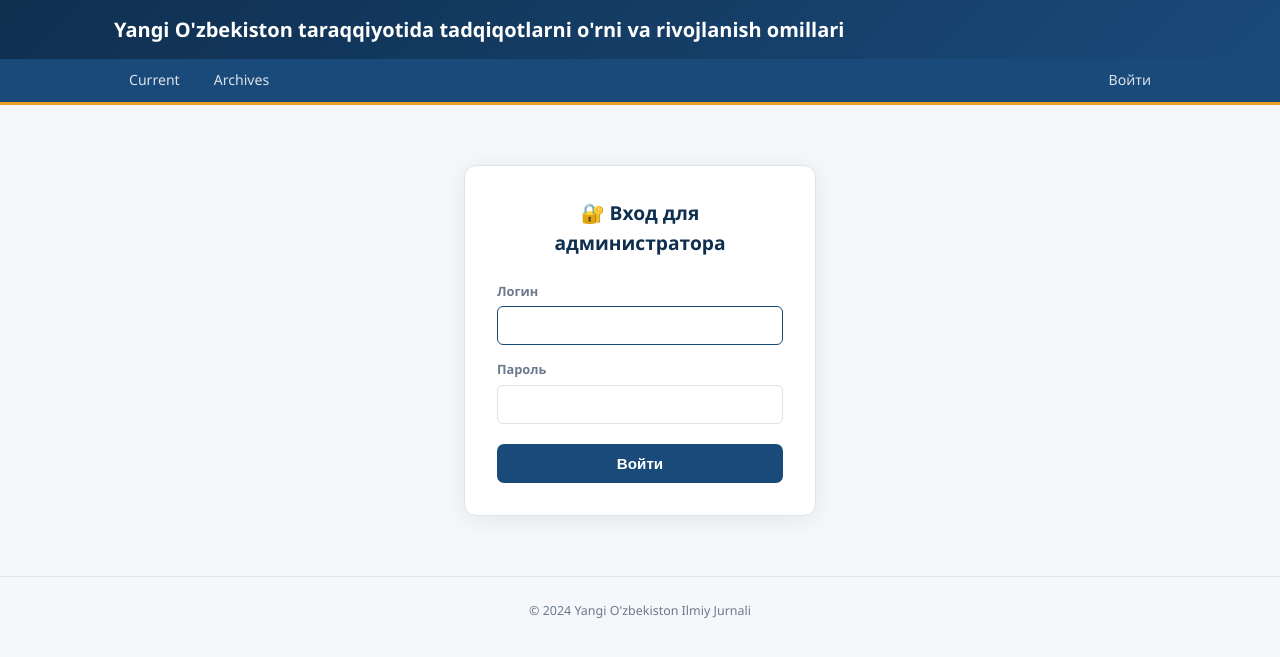
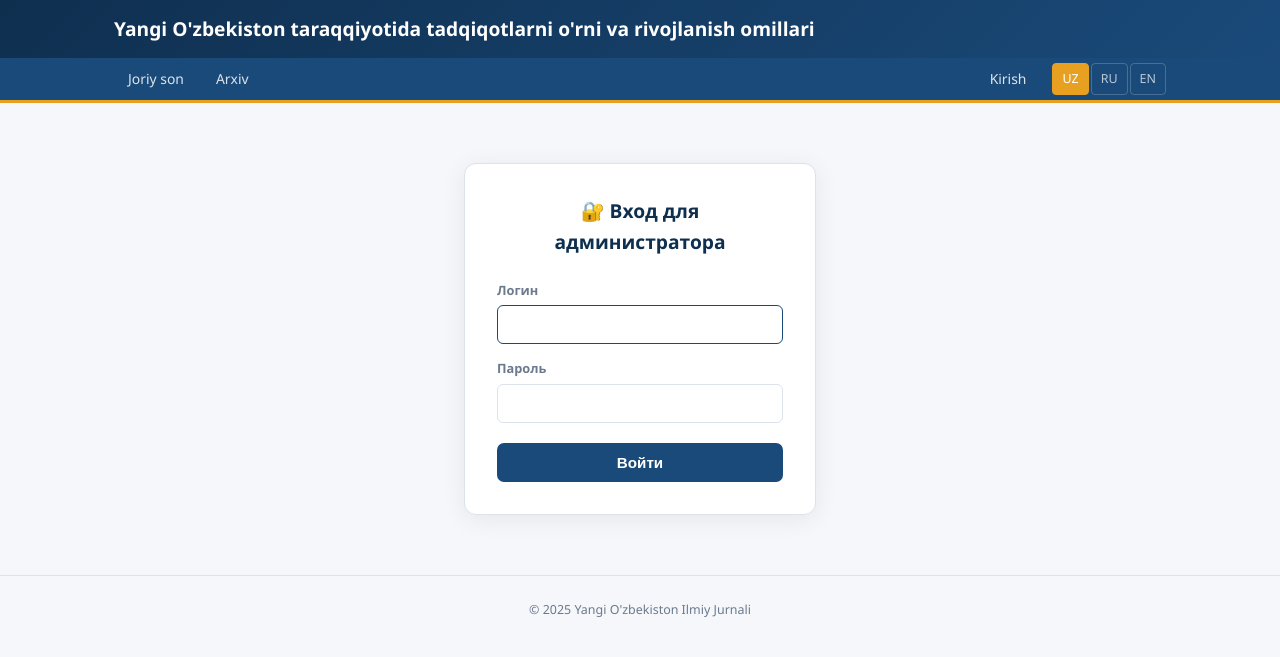
Before and after one commit to mirakbarov-junior/ilmiy-jurnal, a Flask app: page /admin/login in a window 1280 px wide. Shown: the top 657 px of the page. Run offline with Flask 3, Linux system fonts and the light colour scheme.

Commit message:
Update base.html

```diff
--- a/templates/base.html
+++ b/templates/base.html
@@ -1,5 +1,5 @@
 <!DOCTYPE html>
-<html lang="uz">
+<html lang="{{ get_lang() }}">
 <head>
 <meta charset="UTF-8">
 <meta name="viewport" content="width=device-width, initial-scale=1.0">
@@ -13,65 +13,70 @@
 }
 body { font-family:'Segoe UI',system-ui,sans-serif; background:var(--bg); color:var(--text); font-size:15px; line-height:1.6; }
 
-/* HEADER */
 header { background:linear-gradient(135deg,var(--dark),var(--primary)); color:#fff; padding:16px 0; }
 .header-inner { max-width:1100px; margin:0 auto; padding:0 24px; }
-header h1 { font-size:1.25rem; font-weight:700; line-height:1.35; }
+header h1 { font-size:1.2rem; font-weight:700; line-height:1.35; }
 header h1 a { color:#fff; text-decoration:none; }
 
 nav { background:var(--primary); border-bottom:3px solid var(--accent); }
-.nav-inner { max-width:1100px; margin:0 auto; padding:0 24px; display:flex; gap:4px; align-items:center; }
-nav a { color:rgba(255,255,255,.85); text-decoration:none; padding:10px 15px; font-size:.88rem; border-radius:3px 3px 0 0; transition:background .15s; }
+.nav-inner { max-width:1100px; margin:0 auto; padding:0 24px; display:flex; gap:4px; align-items:center; flex-wrap:wrap; }
+nav a { color:rgba(255,255,255,.85); text-decoration:none; padding:10px 14px; font-size:.87rem; border-radius:3px 3px 0 0; transition:background .15s; }
 nav a:hover, nav a.active { background:rgba(255,255,255,.18); color:#fff; }
-.nav-right { margin-left:auto; }
+.nav-right { margin-left:auto; display:flex; align-items:center; gap:4px; }
 
-/* FLASH */
+/* LANG SWITCHER */
+.lang-switcher { display:flex; gap:2px; margin-left:8px; }
+.lang-btn { color:rgba(255,255,255,.7); text-decoration:none; padding:5px 9px; font-size:.78rem; border-radius:4px; border:1px solid rgba(255,255,255,.2); transition:all .15s; }
+.lang-btn:hover { background:rgba(255,255,255,.15); color:#fff; }
+.lang-btn.active { background:var(--accent); color:#fff; border-color:var(--accent); }
+
 .flashes { max-width:1100px; margin:14px auto 0; padding:0 24px; }
 .flash { padding:10px 16px; border-radius:6px; font-size:.88rem; margin-bottom:6px; }
 .flash.ok    { background:#d4edda; color:#155724; border:1px solid #c3e6cb; }
 .flash.error { background:#f8d7da; color:#721c24; border:1px solid #f5c6cb; }
 
-/* LAYOUT */
 .page { max-width:1100px; margin:0 auto; padding:26px 24px; display:grid; grid-template-columns:1fr 230px; gap:28px; }
 .breadcrumb { font-size:.8rem; color:var(--muted); margin-bottom:18px; grid-column:1/-1; }
 .breadcrumb a { color:var(--primary); text-decoration:none; }
 .breadcrumb a:hover { text-decoration:underline; }
 .breadcrumb span { margin:0 5px; }
 
-/* MAIN */
-main h2 { font-size:1.35rem; font-weight:700; color:var(--dark); margin-bottom:6px; line-height:1.35; }
+main h2 { font-size:1.3rem; font-weight:700; color:var(--dark); margin-bottom:6px; line-height:1.35; }
 .issue-meta { font-size:.84rem; color:var(--muted); margin-bottom:22px; padding-bottom:14px; border-bottom:1px solid var(--border); }
 .section-label { font-size:.75rem; font-weight:700; text-transform:uppercase; letter-spacing:.08em; color:var(--muted); padding:8px 0 10px; border-bottom:1px solid var(--border); margin-bottom:14px; }
 
 /* ARTICLE CARD */
 .art-card { display:flex; gap:16px; padding:16px 0; border-bottom:1px solid var(--border); }
-.art-cover { width:76px; height:96px; background:linear-gradient(145deg,#1a4a7a,#2a6496); border-radius:6px; flex-shrink:0; display:flex; flex-direction:column; align-items:center; justify-content:center; color:#fff; font-size:.52rem; font-weight:700; text-align:center; padding:6px; text-transform:uppercase; letter-spacing:.04em; line-height:1.4; text-decoration:none; }
+.art-cover {
+  width:80px; height:106px; border-radius:6px; flex-shrink:0;
+  display:flex; flex-direction:column; align-items:center; justify-content:center;
+  color:#fff; font-size:.52rem; font-weight:700; text-align:center;
+  padding:6px; text-transform:uppercase; letter-spacing:.04em; line-height:1.4;
+  text-decoration:none; overflow:hidden; background:linear-gradient(145deg,#1a4a7a,#2a6496);
+}
+.art-cover img { width:100%; height:100%; object-fit:cover; border-radius:6px; display:block; }
 .art-cover .ico { font-size:1.5rem; margin-bottom:3px; }
 .art-body { flex:1; }
 .art-title { font-size:.95rem; font-weight:700; color:var(--primary); text-decoration:none; display:block; margin-bottom:3px; text-transform:uppercase; letter-spacing:.02em; line-height:1.3; }
 .art-title:hover { text-decoration:underline; }
-.art-author { font-size:.8rem; color:var(--muted); margin-bottom:6px; }
+.art-author { font-size:.8rem; color:var(--muted); margin-bottom:4px; }
 .art-pages { font-size:.78rem; color:var(--muted); }
 .btn-pdf { display:inline-flex; align-items:center; gap:5px; background:#2a6496; color:#fff; border:none; border-radius:5px; padding:5px 13px; font-size:.78rem; cursor:pointer; text-decoration:none; margin-top:6px; transition:background .15s; }
 .btn-pdf:hover { background:#1d4e73; }
 .no-pdf { font-size:.78rem; color:#aaa; padding:5px 0; display:inline-block; }
 
-/* SIDEBAR */
 aside {}
 .sb-block { background:#fff; border:1px solid var(--border); border-radius:8px; padding:14px; margin-bottom:14px; }
 .sb-block h4 { font-size:.74rem; text-transform:uppercase; letter-spacing:.08em; color:var(--muted); font-weight:700; margin-bottom:8px; padding-bottom:7px; border-bottom:1px solid var(--border); }
 .sb-block a { display:block; font-size:.84rem; color:var(--primary); text-decoration:none; padding:3px 0; }
 .sb-block a:hover { text-decoration:underline; }
-.issue-link { font-size:.84rem; }
 
-/* BUTTONS */
 .btn { display:inline-flex; align-items:center; gap:6px; border:none; border-radius:7px; padding:9px 18px; font-size:.88rem; font-weight:700; cursor:pointer; text-decoration:none; transition:background .15s; }
 .btn-primary { background:var(--primary); color:#fff; } .btn-primary:hover { background:var(--dark); }
 .btn-accent  { background:var(--accent); color:#fff; }  .btn-accent:hover  { background:#c9880f; }
 .btn-danger  { background:#dc3545; color:#fff; }        .btn-danger:hover  { background:#b02a37; }
 .btn-sm { padding:5px 12px; font-size:.78rem; }
 
-/* FOOTER */
 footer { text-align:center; font-size:.78rem; color:var(--muted); padding:24px; border-top:1px solid var(--border); margin-top:32px; }
 
 @media(max-width:720px) { .page { grid-template-columns:1fr; } aside { order:-1; } }
@@ -88,31 +93,36 @@ footer { text-align:center; font-size:.78rem; color:var(--muted); padding:24px;
 
 <nav>
   <div class="nav-inner">
-    <a href="{{ url_for('index') }}" class="{% block nav_current %}{% endblock %}">Current</a>
-    <a href="{{ url_for('index') }}" class="{% block nav_archives %}{% endblock %}">Archives</a>
+    <a href="{{ url_for('index') }}" class="{% block nav_current %}{% endblock %}">{{ t('current') }}</a>
+    <a href="{{ url_for('index') }}" class="{% block nav_archives %}{% endblock %}">{{ t('archives') }}</a>
     {% if session.logged_in %}
-      <a href="{{ url_for('admin') }}" class="{% block nav_admin %}{% endblock %}">⚙ Admin</a>
-      <a href="{{ url_for('logout') }}" class="nav-right">Выйти</a>
-    {% else %}
-      <a href="{{ url_for('login') }}" class="nav-right">Войти</a>
+      <a href="{{ url_for('admin') }}" class="{% block nav_admin %}{% endblock %}">⚙ {{ t('admin') }}</a>
     {% endif %}
+    <div class="nav-right">
+      {% if session.logged_in %}
+        <a href="{{ url_for('logout') }}">{{ t('logout') }}</a>
+      {% else %}
+        <a href="{{ url_for('login') }}">{{ t('login') }}</a>
+      {% endif %}
+      <div class="lang-switcher">
+        <a href="{{ url_for('set_lang', lang='uz') }}" class="lang-btn {% if get_lang()=='uz' %}active{% endif %}">UZ</a>
+        <a href="{{ url_for('set_lang', lang='ru') }}" class="lang-btn {% if get_lang()=='ru' %}active{% endif %}">RU</a>
+        <a href="{{ url_for('set_lang', lang='en') }}" class="lang-btn {% if get_lang()=='en' %}active{% endif %}">EN</a>
+      </div>
+    </div>
   </div>
 </nav>
 
 {% with messages = get_flashed_messages(with_categories=true) %}
   {% if messages %}
     <div class="flashes">
-      {% for cat, msg in messages %}
-        <div class="flash {{ cat }}">{{ msg }}</div>
-      {% endfor %}
+      {% for cat, msg in messages %}<div class="flash {{ cat }}">{{ msg }}</div>{% endfor %}
     </div>
   {% endif %}
 {% endwith %}
 
 {% block body %}{% endblock %}
 
-<footer>
-  © {{ 2024 }} Yangi O'zbekiston Ilmiy Jurnali
-</footer>
+<footer>{{ t('footer') }}</footer>
 </body>
 </html>
```
